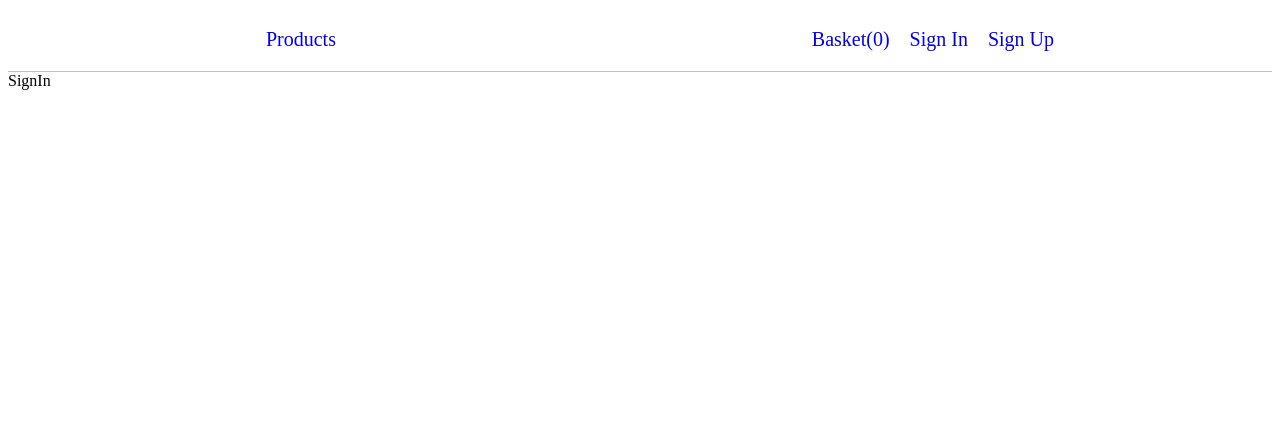
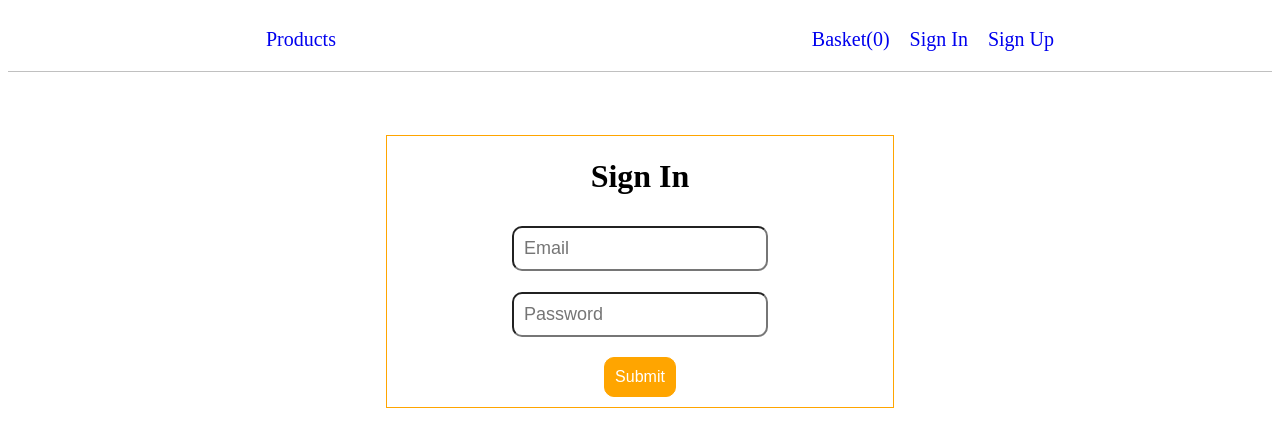
Before and after one commit to UfukYetiskin/e-commerce-with-redux-toolkit, a React (Create React App) app: page /signin in a window 1280 px wide. Shown: the top 436 px of the page. Built offline with nearby package versions, Linux system fonts and the light colour scheme.

Commit message:
we can delete product from basket

```diff
--- a/src/components/pages/Basket.js
+++ b/src/components/pages/Basket.js
@@ -1,5 +1,7 @@
 import React from 'react'
-import{useSelector} from "react-redux"
+import{useSelector, useDispatch} from "react-redux"
+import {useEffect} from 'react'
+import {removeItem} from '../../redux/slices/productsSlice'
 
 
 function Basket() {
@@ -22,6 +24,9 @@ function Basket() {
     margin : "1%",
     padding : "1%"
   }
+  const dispatch = useDispatch();
+  useEffect(() => {},[dispatch, basket])
+
   return (
     <div>
      <ul style={ulStyle}>
@@ -35,6 +40,7 @@ function Basket() {
                   <p>{item.title}</p>
                   <p>{item.category}</p>
                   <p>${item.price}</p>
+                  <button onClick={() => dispatch(removeItem(item.id))}>Delete Product</button>
                 </div>
             </li>
         ))
--- a/src/components/pages/SignIn.js
+++ b/src/components/pages/SignIn.js
@@ -1,8 +1,67 @@
 import React from 'react'
+import {Formik} from 'formik'
+function SignIn() {
+  const mainDiv = {
+    textAlign: 'center',
+    border : "1px solid orange",
+    width : '40%',
+    margin : '5% auto'
+}
+const inputStyle = {
+    fontSize : "18px",
+    padding : "2%",
+    margin  :'2%',
+    borderRadius : '10px'
+}
+const buttonStyle = {
+    padding : '2%',
+    color : "white",
+    backgroundColor : "orange",
+    border : "1px solid orange",
+    margin : '2%',
+    borderRadius : "10px",
+    fontSize  :"16px",
+}
+  return (
+    <div style={mainDiv}>
 
-function SignIn() {
-  return (
-    <div>SignIn</div>
+      <h1>Sign In</h1>
+      <Formik
+        initialValues={{
+          email  : "",
+          password : "",
+        }}
+        onSubmit={(values) => {
+          alert(`Hoş Geldiniz, ${values.email}`)
+      }}
+      >
+        {
+          ({handleSubmit,handleChange, values}) => (
+            <form onSubmit={handleSubmit}>
+              <input
+                name = "email"
+                onChange={(handleChange)}
+                value={values.email}
+                placeholder ="Email"
+                type="email"
+                style={inputStyle}
+              />
+              <br></br>
+              <input
+                name = "password"
+                onChange={(handleChange)}
+                value={values.password}
+                placeholder ="Password"
+                type="password"
+                style={inputStyle}
+              />
+              <br></br>
+              <button style={buttonStyle} type='submit'>Submit</button>
+            </form>
+          )
+        }
+      </Formik>
+    </div>
   )
 }
 
--- a/src/redux/slices/productsSlice.js
+++ b/src/redux/slices/productsSlice.js
@@ -16,6 +16,10 @@ export const productsSlice = createSlice({
     reducers: {
         getProduct : (state, action ) => {
             state.basket.push(action.payload)
+        },
+        removeItem : (state, action) => {
+            const id = action.payload;
+            state.basket.splice(id - 1, 1);
         }
     },
     extraReducers : {
@@ -33,5 +37,5 @@ export const productsSlice = createSlice({
     }
 });
 
-export const {getProduct} = productsSlice.actions;
+export const {getProduct, removeItem} = productsSlice.actions;
 export default productsSlice.reducer;
```
